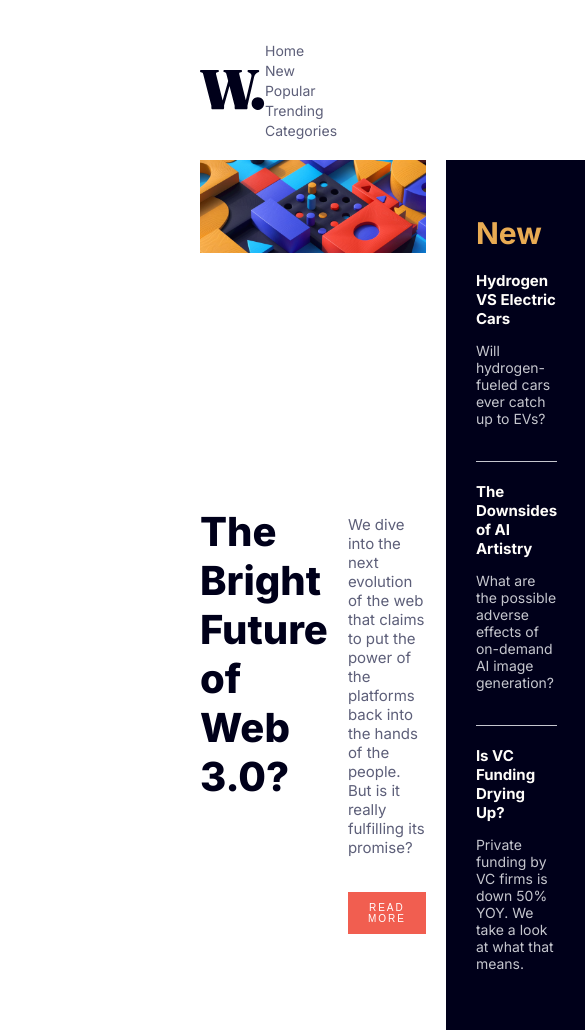
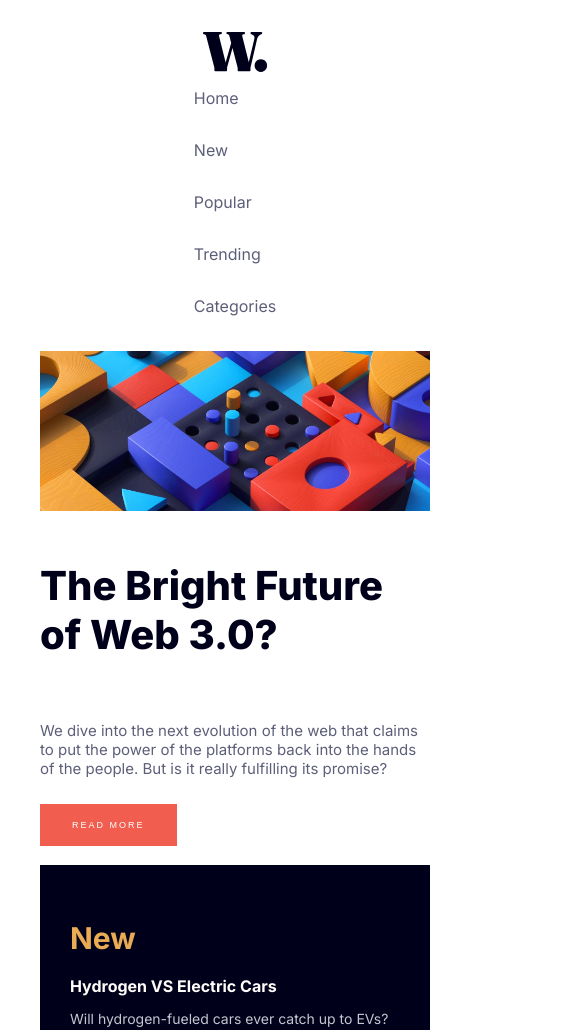
Before and after one commit to Collins-maker/main-NewsPage, a plain HTML site: page index.html in a window 390 px wide. Shown: the top 1030 px of the page, 585 px wide, since content can reach past the window. Drawn offline with Linux system fonts and the light colour scheme.

Commit message:
making web responsive

```diff
--- a/styles.css
+++ b/styles.css
@@ -13,23 +13,23 @@ body {
   --very-dark-blue: hsl(240, 100%, 5%);
 }
 .homepage {
-  max-width: 1000px;
+  max-width: 100vw;
   margin: auto;
-  height: 100vh;
-  padding: 40px 200px;
+  min-height: 100vh;
+  padding: 2rem 12.5rem;
   font-weight: 400;
 }
 .navbar {
   display: flex;
   align-items: center;
   justify-content: space-between;
-  margin-bottom: 20px;
+  margin-bottom: 1.2em;
 }
 nav a {
   text-decoration: none;
   color: var(--dark-grayish-blue);
-  font-size: 14px;
-  margin-right: 20px;
+  font-size: 1em;
+  margin-right: 1.2emx;
 }
 nav a:hover {
   color: var(--soft-orange);
@@ -43,9 +43,9 @@ nav a:last-child {
 }
 .first-section {
   display: grid;
-  gap: 20px;
+  gap: 1.2em;
   grid-template-areas: "one one one three" "one one one three" "two two two three";
-  margin-bottom: 20px;
+  margin-bottom: 1.2em;
 }
 .one {
   grid-area: one;
@@ -74,14 +74,14 @@ nav a:last-child {
 .desc button {
   background-color: var(--soft-red);
   border: none;
-  padding: 10px 20px;
+  padding: 1rem 2rem;
   color: white;
   font-weight: 400;
-  font-size: 10px;
+  font-size: 0.6em;
   cursor: pointer;
   letter-spacing: 2px;
   text-transform: uppercase;
-  margin-top: 20px;
+  margin-top: 1.2em;
 }
 .desc button:hover {
   background-color: var(--very-dark-blue);
@@ -111,9 +111,9 @@ nav a:last-child {
   font-size: 14px;
 }
 .card h3 {
-  margin-bottom: 8px;
+  margin-bottom: 0.5em;
   color: var(--off-white);
-  font-size: 15px;
+  font-size: 1em;
 }
 .card h3:hover {
   cursor: pointer;
@@ -122,14 +122,16 @@ nav a:last-child {
 .second-section {
   display: flex;
   justify-content: space-between;
+  width: fit-content;
 }
 .highlights {
   display: flex;
-  margin-right: 15px;
+  /* justify-content: space-between; */
+  margin-right: 1em;
 }
 .highlights:last-child {
   margin-right: 0;
-  margin-left: 80px;
+  margin-left: 1em;
 }
 .highlights img {
   margin-right: 10px;
@@ -159,3 +161,76 @@ nav a:last-child {
   color: var(--dark-grayish-blue);
   line-height: 1.4;
 }
+
+@media only screen and (max-width: 600px) {
+  .homepage {
+    width: 100%;
+    margin: auto;
+    min-height: 160vh;
+    padding: 2rem 2.5rem;
+    font-weight: 400;
+  }
+  .navbar {
+    display: flex;
+    flex-direction: column;
+    align-items: center;
+    justify-content: space-around;
+    /* justify-content: space-between; */
+    margin-bottom: 1.2em;
+  }
+  .navbar img{
+    align-items: center;
+  }
+
+  .nav-right{
+    display: flex;
+    flex-direction: column;
+
+  }
+  nav a {
+    text-decoration: none;
+    color: var(--dark-grayish-blue);
+    font-size: 1em;
+    margin: 0, 1.2em;
+    padding: 1rem;
+  }
+  .container {
+    display: flex;
+    flex-direction: column;
+    gap: 2em;
+  }
+  .first-section {
+    display: flex;
+    flex-direction: column;
+    gap: 1.2em;
+    /* grid-template-areas: "one one one three" "one one one three" "two two two three"; */
+    margin-bottom: 1.2em;
+  }
+
+  .two {
+    grid-area: two;
+    display: flex;
+    flex-direction: column;
+    align-items: flex-start;
+  }
+
+  .second-section {
+    display: flex;
+    flex-direction: column;
+    align-items: center;
+    /* align-items: flex-start; */
+    justify-content: space-around;
+    width: 100%;
+  }
+
+  .highlights {
+    display: flex;
+    flex-direction: column;
+    margin-right: 1rem;
+  }
+  .highlights:last-child {
+    margin-right: 0;
+    margin-left: 0;
+  }
+
+}
```
